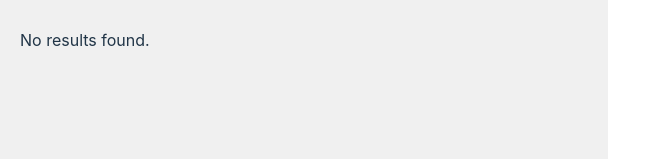
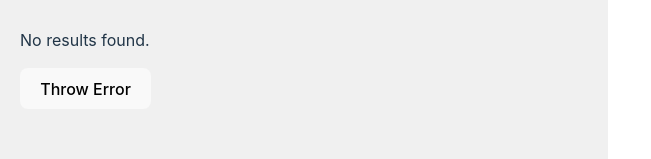
Before and after one commit to TommiNICE/rs-school-react-course, a React (Vite) app in the folder rs-react-app/: page / in a window 1280 px wide. Shown: the part 349-508 px from the top of the page, without its empty margins (0-651 px from the left). Built offline with nearby package versions, Linux system fonts and the light colour scheme.

Commit message:
add: error button

```diff
--- a/rs-react-app/src/App.tsx
+++ b/rs-react-app/src/App.tsx
@@ -3,6 +3,7 @@ import * as swapi from 'swapi-ts';
 import SearchSection from './components/sections/SearchSection';
 import ResultSection from './components/sections/ResultSection';
 import ErrorBoundary from './components/ErrorBoundary';
+import ErrorButton from './components/ErrorButton';
 import Header from './components/Header';
 import './App.css'; // Import the CSS file
 
@@ -31,6 +32,7 @@ class App extends Component<object, AppState> {
             <main>
               <SearchSection onSearchResults={this.handleSearchResults} />
               <ResultSection results={this.state.searchResults} />
+              <ErrorButton />
             </main>
           </div>
         </div>
--- /dev/null
+++ b/rs-react-app/src/components/ErrorButton.tsx
@@ -0,0 +1,23 @@
+import React from 'react';
+
+interface ErrorButtonState {
+  shouldThrowError: boolean;
+}
+
+class ErrorButton extends React.Component<object, ErrorButtonState> {
+  state: ErrorButtonState = {
+    shouldThrowError: false,
+  };
+  handleClick = () => {
+    this.setState({ shouldThrowError: true });
+  };
+
+  render() {
+    if (this.state.shouldThrowError) {
+      throw new Error('This is a test error from ErrorButton');
+    }
+    return <button onClick={this.handleClick}>Throw Error</button>;
+  }
+}
+
+export default ErrorButton;
```
